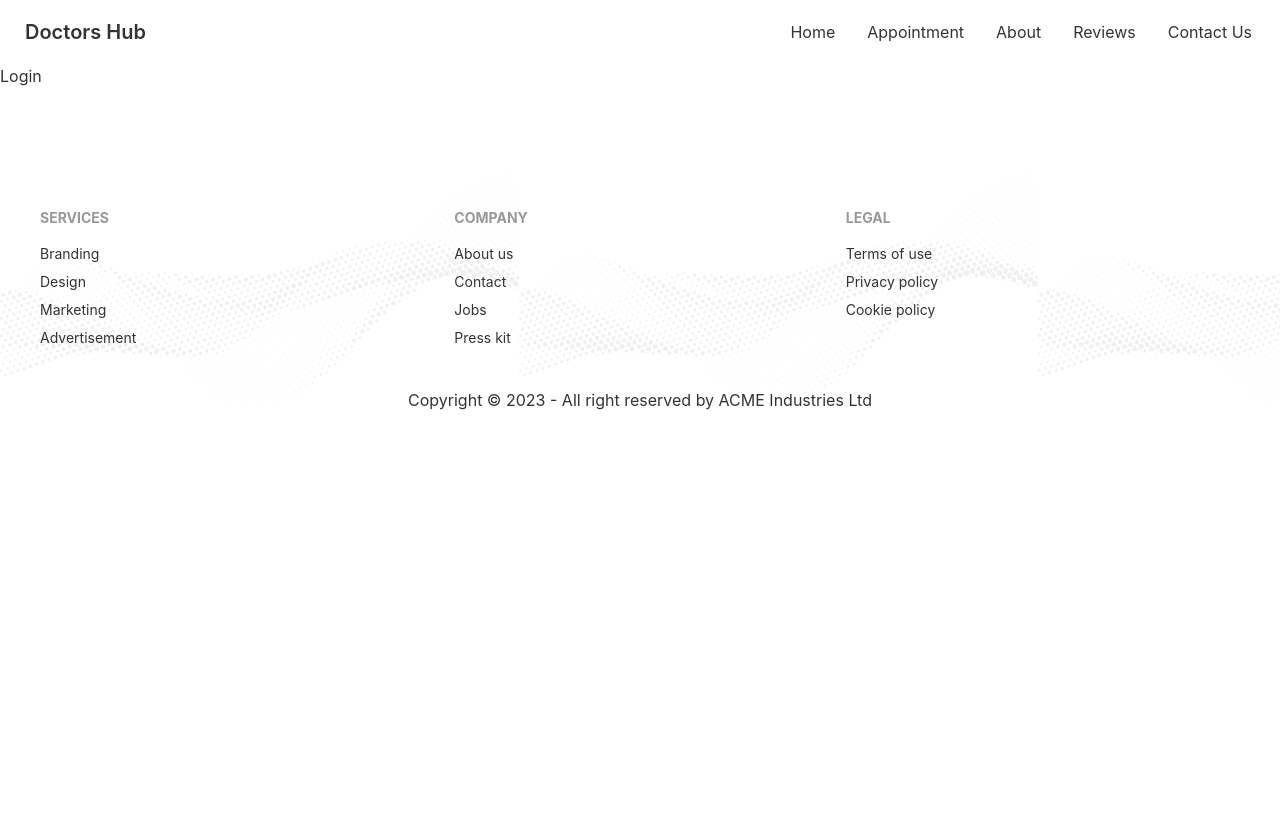
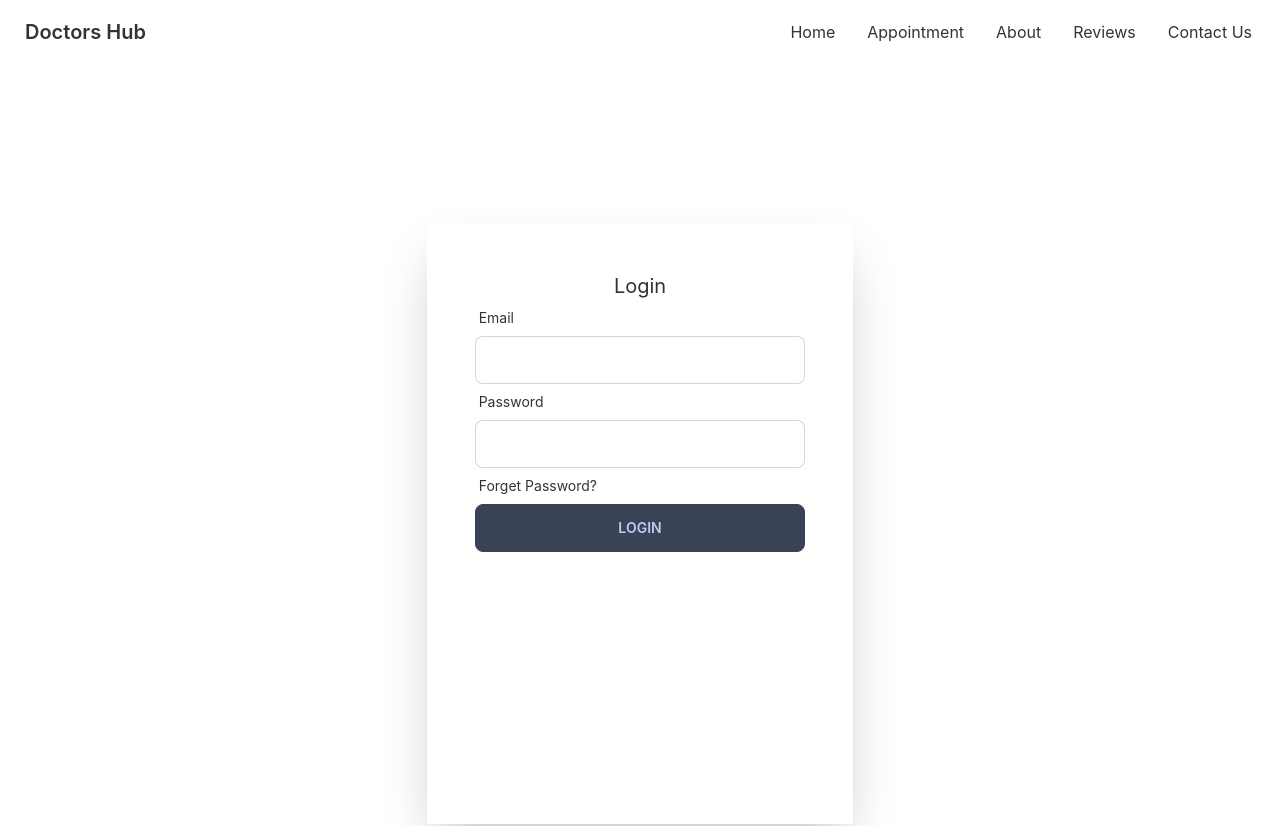
Before and after one commit to BayajidAlam/doctors-portal-client, a React (Create React App) app: page /login in a window 1280 px wide. Shown: the top 826 px of the page. Before the commit the page ends 800 px from the top, so only its background shows below. Built offline with nearby package versions, Linux system fonts and the light colour scheme.

Commit message:
login page implemantation running

```diff
--- a/package.json
+++ b/package.json
@@ -11,6 +11,7 @@
     "react": "^18.2.0",
     "react-day-picker": "^8.5.1",
     "react-dom": "^18.2.0",
+    "react-hook-form": "^7.43.0",
     "react-router-dom": "^6.8.0",
     "react-scripts": "5.0.1",
     "web-vitals": "^2.1.4"
--- a/src/Pages/Login/Login.js
+++ b/src/Pages/Login/Login.js
@@ -1,9 +1,30 @@
-import React from 'react';
+import React, { useState } from "react";
+import { useForm } from "react-hook-form";
 
 const Login = () => {
+  const { register, handleSubmit } = useForm();
+  const [data, setData] = useState("");
+
   return (
-    <div>
-          <h2>Login</h2>
+    <div className=" flex justify-center items-center">
+      <div className="w-1/3 p-12 shadow-2xl h-[600px] mt-40 mb-12">
+        <h2 className="text-xl text-center">Login</h2>
+
+        <form onSubmit={handleSubmit((data) => setData(JSON.stringify(data)))}>
+
+          <div className="form-control w-full">
+            <label className="label"><span className="label-text">Email</span> </label>
+            <input type="email" className="input input-bordered w-full" {...register("email")}/>
+          </div>
+
+          <div className="form-control w-full">
+            <label className="label"><span className="label-text">Password</span> </label>
+            <input type="password" className="input input-bordered w-full" {...register("password")}/>
+            <label className="label"><span className="label-text">Forget Password?</span> </label>
+          </div>
+          <input className="btn btn-accent w-full" value='login' type="submit" />
+        </form>
+      </div>
     </div>
   );
 };
--- a/src/Routes/Routes/Routes.js
+++ b/src/Routes/Routes/Routes.js
@@ -21,6 +21,10 @@ const router = createBrowserRouter([
         {
           path: '/appointment',
           element: <Appointment></Appointment>
+        },
+        {
+          path: '/login',
+          element: <Login></Login>
         }
       ]
   }
```
Also changed, not shown: 1 other file (tests, documents, lock files or other folders).
